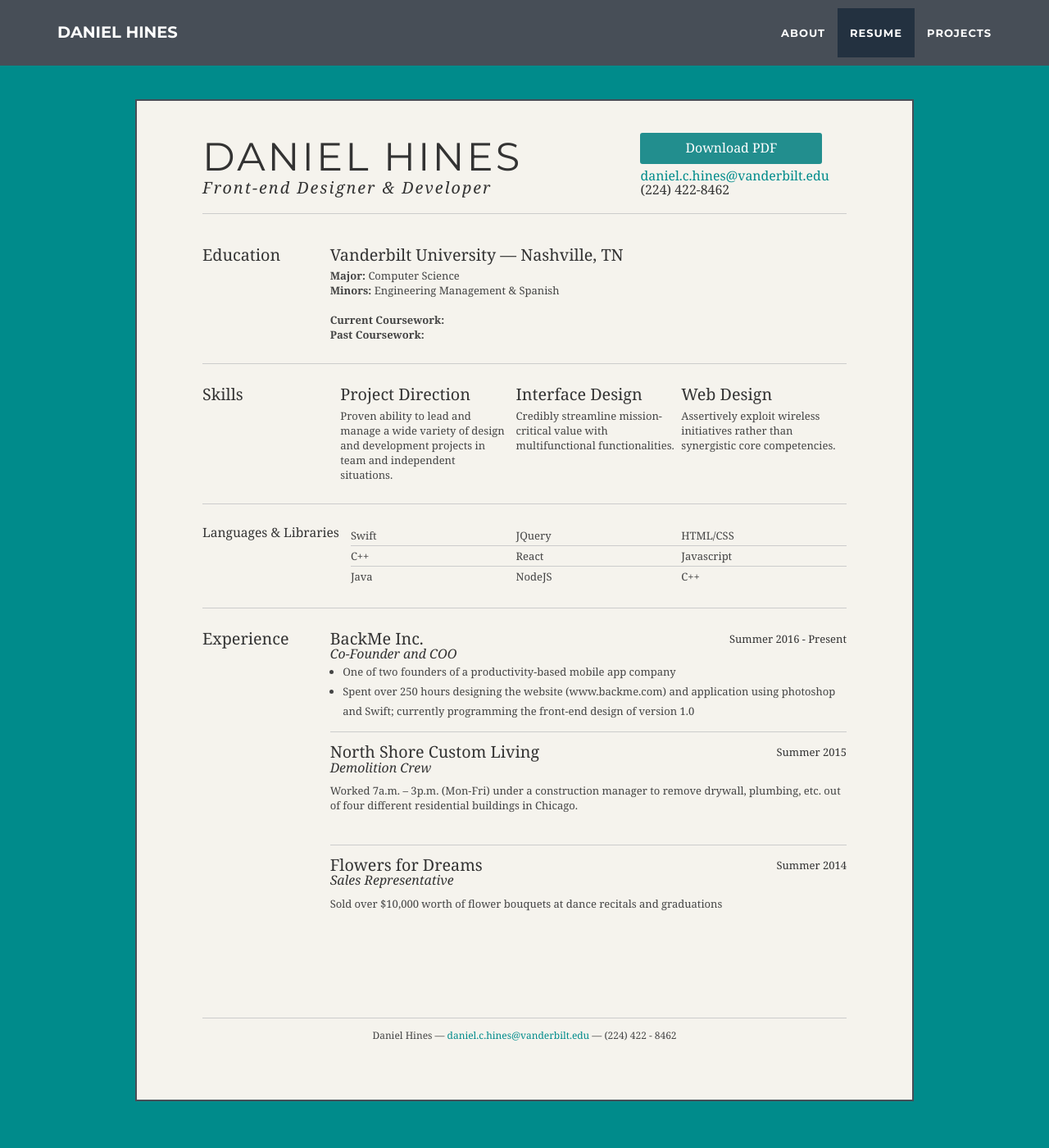
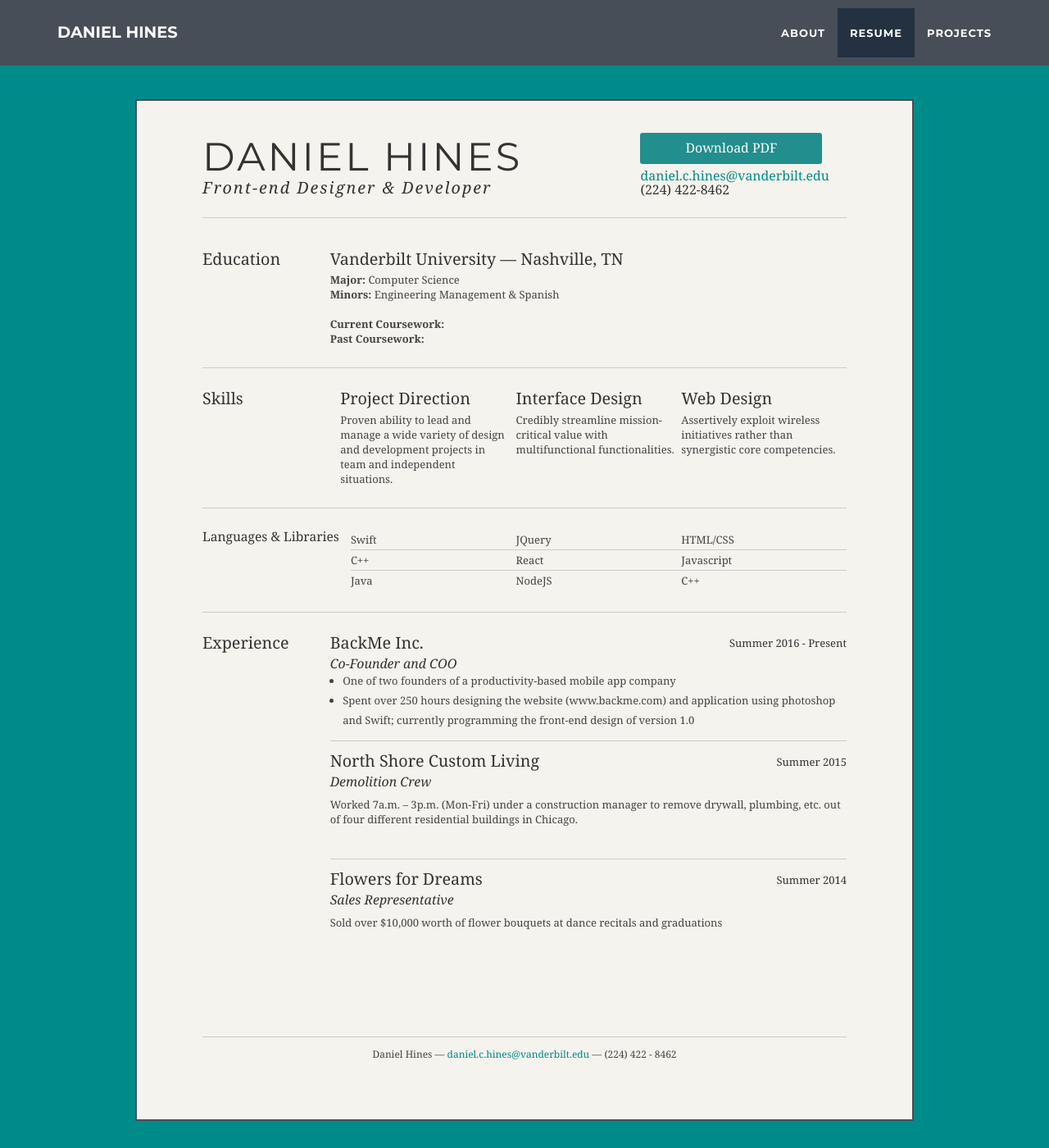
Before and after one commit to danielchines/danielchines.github.io, a Jekyll site: the page built from index.html, in a window 1280 px wide and 1400 px high, scrolled down 1651 px. Shown: the whole window at 82% size. Built offline with Jekyll 4.4.1, drawn with Linux system fonts in a browser that asks for light colours.

Commit message:
Update resume.css

```diff
--- a/_includes/css/resume.css
+++ b/_includes/css/resume.css
@@ -22,7 +22,7 @@ body #inner { font-family: Georgia; color: #444; }
 p.resume { font-size: 100%; line-height: 18px; }
 /* //-- core typography and style -- */
 #hd h1 { font-size: 48px; text-transform: uppercase; letter-spacing: 3px; }
-#inner h2 { font-size: 152%; font-family: Georgia; text-transform: none; font-weight: normal; padding: 0; margin: 0; text-align: left; }
+#inner h2 { font-size: 152%; font-family: Georgia; text-transform: none; font-weight: normal; padding: 0; margin: 0 0 6px 0; text-align: left; }
 #inner h3, h4 { font-size: 122%; font-family: Georgia; text-transform: none; font-weight: normal; padding: 0; margin: 0; text-align: left; }
 #inner h1, h2, h3, h4 { color: #333; }
 #doc2 .yui-t7 { padding-right: 0; }
@@ -56,7 +56,6 @@ a#pdf:hover { background: #222; }
 #bd .skills-list li { margin: 3px 0; padding: 3px 0; }
 #bd .skills-list li span { font-size: 152%; display: block; margin-bottom: -2px; padding: 0 }
 #bd .talent { margin-top: 0; width: 32%; float: right }
-#bd .talent h2 { margin-bottom: 6px; }
 
 #srt-ttab { margin-bottom: 100px; text-align: center;  }
 #srt-ttab img.last { margin-top: 20px }
```
